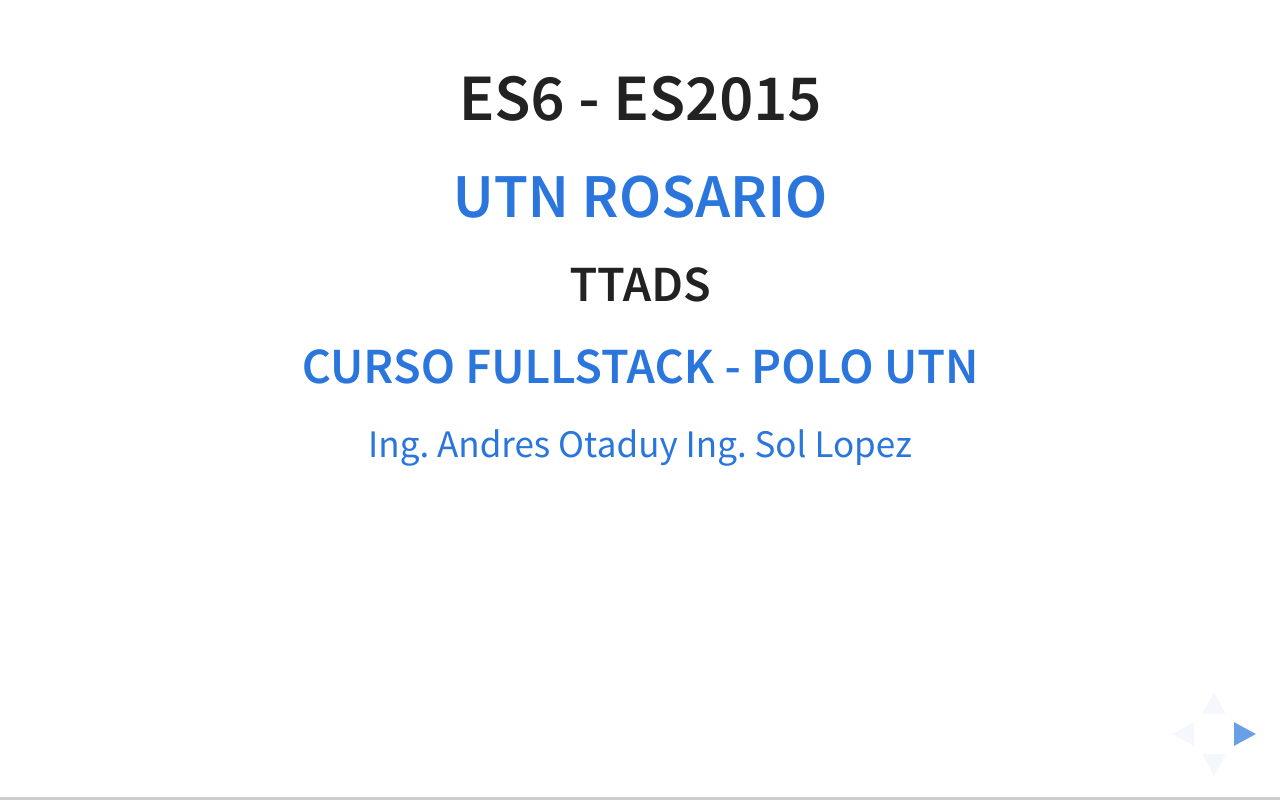
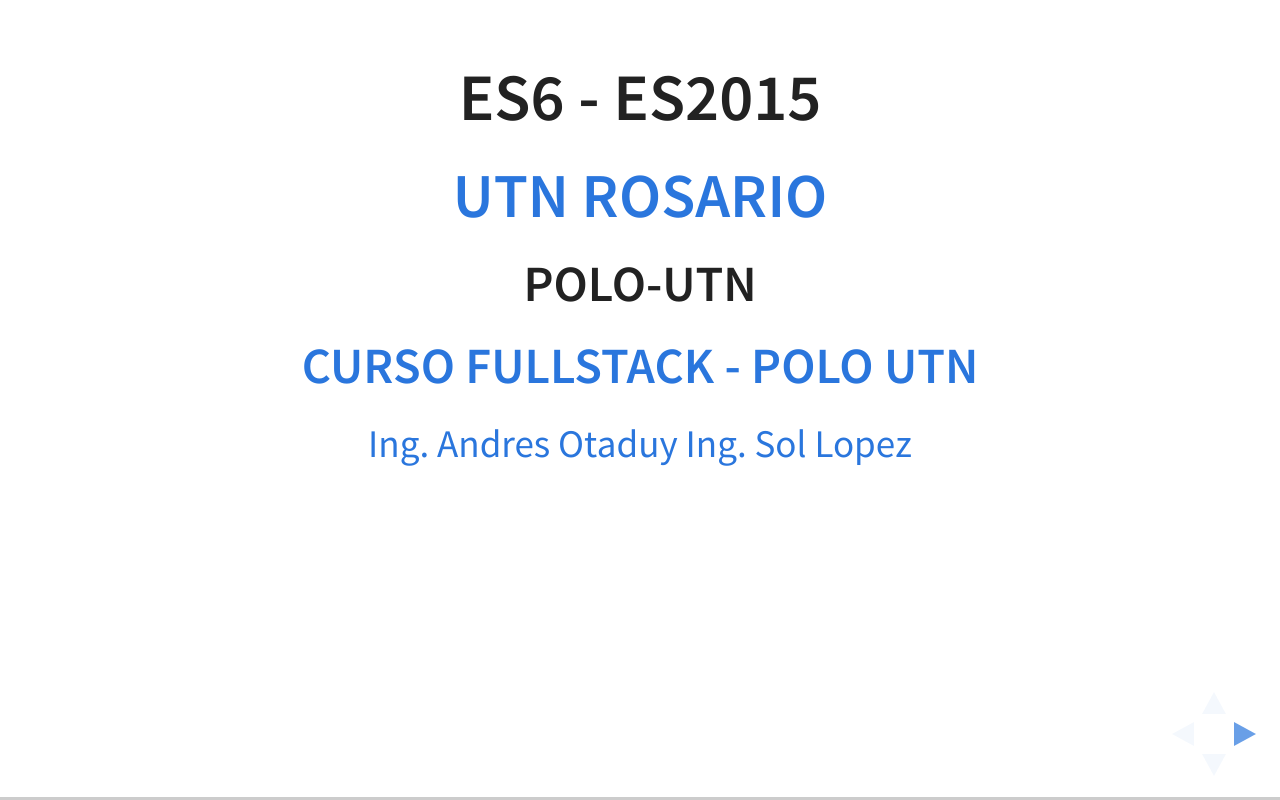
Before and after one commit to curso-fullstack-polo-utn-rosario/presentacion-es6, a website: page index.html in a window 1280 px wide. Drawn offline with Linux system fonts and the light colour scheme.

Commit message:
fix: presentaciones

```diff
--- a/index.html
+++ b/index.html
@@ -29,7 +29,7 @@
                   <h1>ES6 - ES2015</h1>
 
                     <h2><a href="http://www.frro.utn.edu.ar">Utn Rosario</a></h2>
-                    <h3>TTADS</h3>
+                    <h3>Polo-UTN</h3>
                     <h3>
                       <a href="https://github.com/curso-fullstack-polo-utn-rosario/">
 
```
